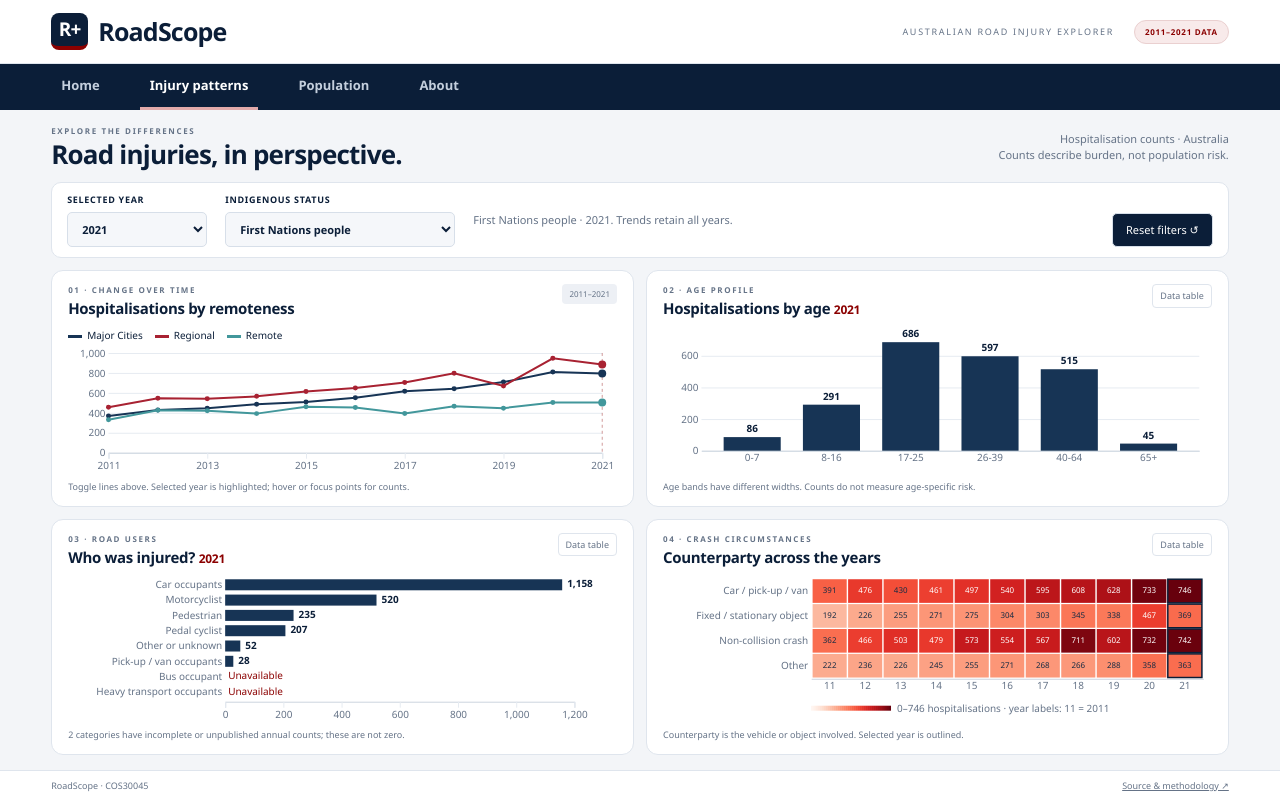
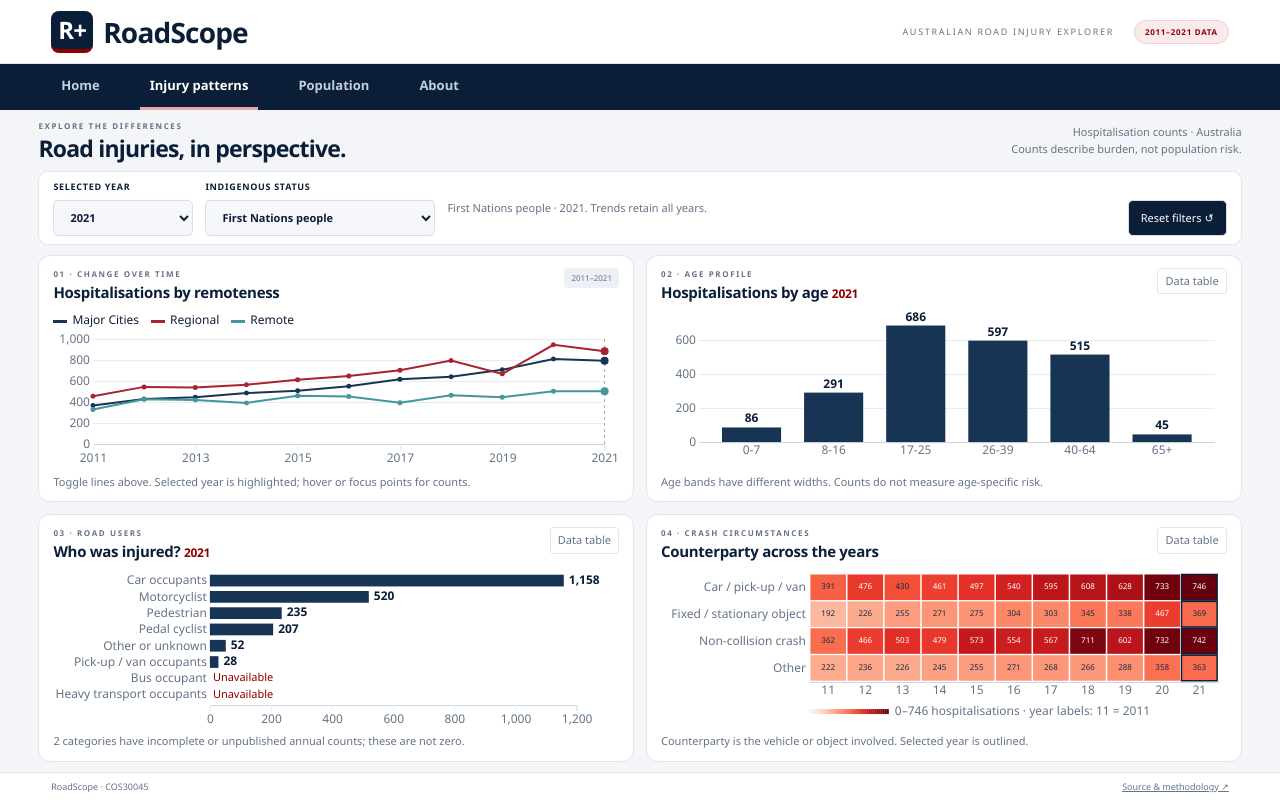
Before and after one commit to vndhya/Data_VisualisationV, a plain HTML site: page injuries.html in a window 1280 px wide. Drawn offline with Linux system fonts and the light colour scheme.

Commit message:
addition of data csv and addition to dahsboard

```diff
--- a/css/dashboard.css
+++ b/css/dashboard.css
@@ -304,3 +304,98 @@ dialog td {
         font-size: 10px
     }
 }
+
+/* Improve chart space and readability */
+.injuries-page {
+    grid-template-rows: 64px 46px minmax(0, 1fr) 28px;
+}
+
+.injuries-page .site-header {
+    padding-top: 6px;
+    padding-bottom: 6px;
+}
+
+.injuries-page .brand {
+    font-size: 28px;
+}
+
+.injuries-page .brand-logo {
+    width: 42px;
+    height: 42px;
+    font-size: 24px;
+}
+
+.injuries-page .site-nav a {
+    padding-top: 10px;
+    padding-bottom: 10px;
+}
+
+.injuries-page .dashboard-layout {
+    padding: 10px 3%;
+    gap: 10px;
+}
+
+.injuries-page .page-heading h1 {
+    font-size: 23px;
+}
+
+.injuries-page .filter-bar {
+    padding: 8px 14px;
+    gap: 12px;
+}
+
+.injuries-page .filter-bar select,
+.injuries-page .filter-bar button {
+    min-height: 36px;
+    padding: 7px 12px;
+}
+
+.injuries-page .chart-card {
+    padding: 12px 14px;
+}
+
+.injuries-page .plot {
+    width: 100%;
+    flex: 1 1 0;
+    min-height: 0;
+}
+
+.injuries-page .plot svg {
+    position: absolute;
+    inset: 0;
+    width: 100%;
+    height: 100%;
+}
+
+.injuries-page .plot text {
+    font-size: 12px;
+}
+
+.injuries-page .plot .missing {
+    font-size: 11px;
+}
+
+.injuries-page .chart-note {
+    font-size: 11px;
+    margin: 7px 0 0;
+}
+
+.injuries-page .line-legend button {
+    font-size: 12px;
+}
+
+.injuries-page .table-toggle {
+    font-size: 11px;
+}
+
+@media (max-width: 650px) {
+    .injuries-page {
+        height: auto;
+        overflow: visible;
+        grid-template-rows: 64px 46px auto 30px;
+    }
+
+    .injuries-page .chart-card {
+        height: 350px;
+    }
+}
```
Also changed, not shown: 1 other file.
